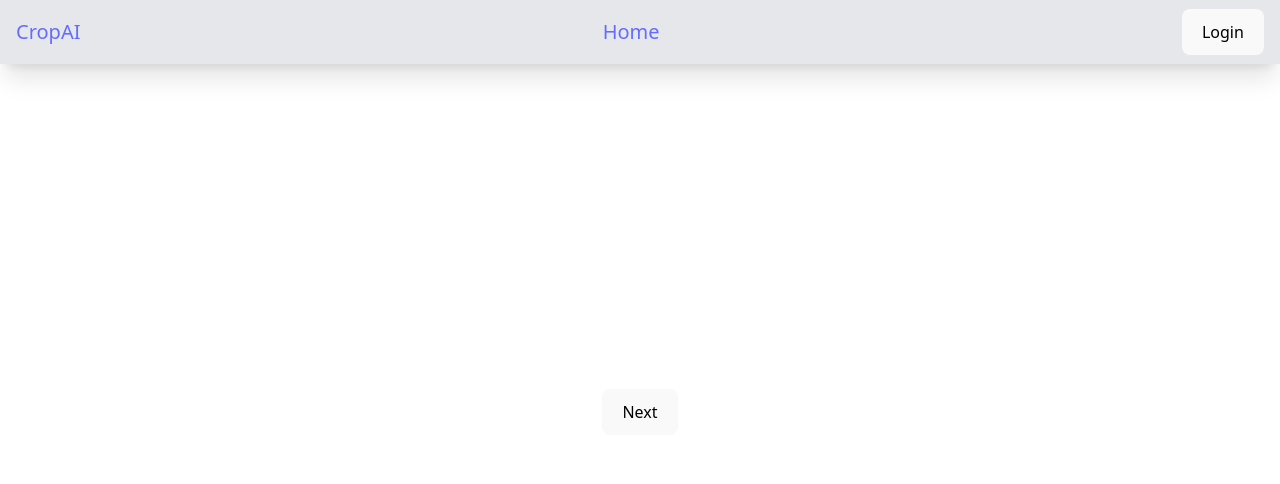
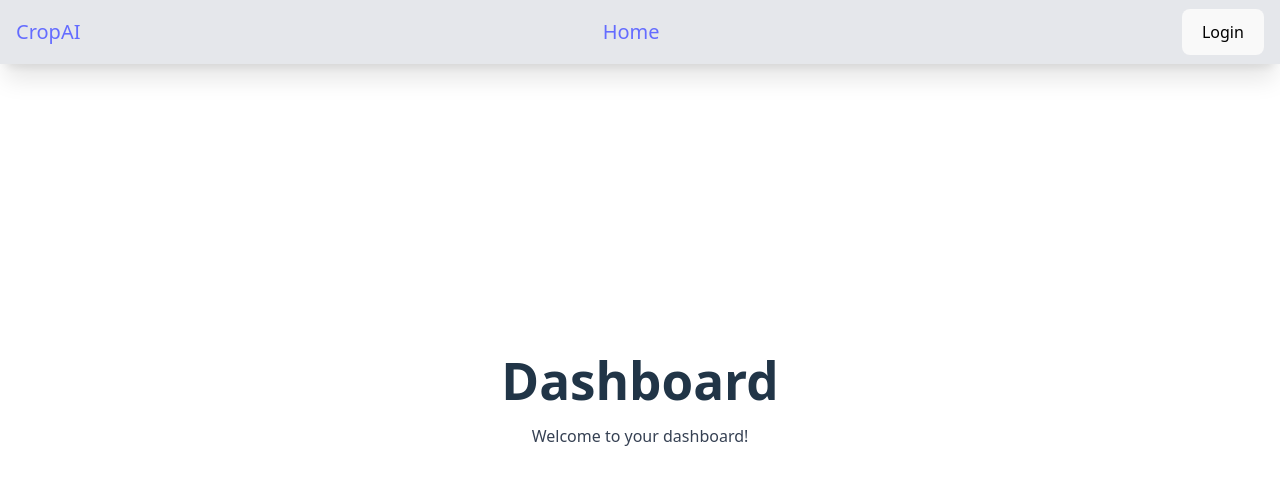
Before and after one commit to flyingturtleboop/crop2.0, a React (Vite) app in the folder client/: page /dashboard in a window 1280 px wide. Before the commit this address led to /profile. Shown: the top 484 px of the page. Built offline with nearby package versions, Linux system fonts and the light colour scheme; no server answers; sample sign-in values are in the browser's storage.

Commit message:
dashboard

```diff
--- a/client/src/App.tsx
+++ b/client/src/App.tsx
@@ -7,6 +7,7 @@ import Login from './components/Login';
 import Header from './components/Header';
 import Profile from './components/Profile';
 import Register from './components/Register';
+import Dashboard from './components/Dashboard';
 import useToken from './components/useToken.tsx';
 
 const App: React.FC = () => {
@@ -21,7 +22,7 @@ const App: React.FC = () => {
           {token ? (
             <Routes>
               <Route path="/profile" element={<Profile token={token} setToken={setToken} />} />
-              {/* You can add other protected routes here */}
+              <Route path="/dashboard" element={<Dashboard />} />
               <Route path="*" element={<Navigate to="/profile" replace />} />
             </Routes>
           ) : (
--- /dev/null
+++ b/client/src/components/Dashboard.tsx
@@ -0,0 +1,10 @@
+const Dashboard = () => {
+  return (
+    <div className="container mx-auto px-4 py-6">
+      <h1 className="text-3xl font-bold mb-4">Dashboard</h1>
+      <p className="text-gray-700">Welcome to your dashboard!</p>
+    </div>
+  )
+}
+
+export default Dashboard
--- /dev/null
+++ b/client/tailwind.config.js
@@ -0,0 +1 @@
+module.exports = { content: ['./src/**/*.{html,js}'], theme: { extend: {} }, plugins: [] };
```
Also changed, not shown: package.json (added, +9 -0 lines), 1 other file (tests, documents, lock files or other folders).
